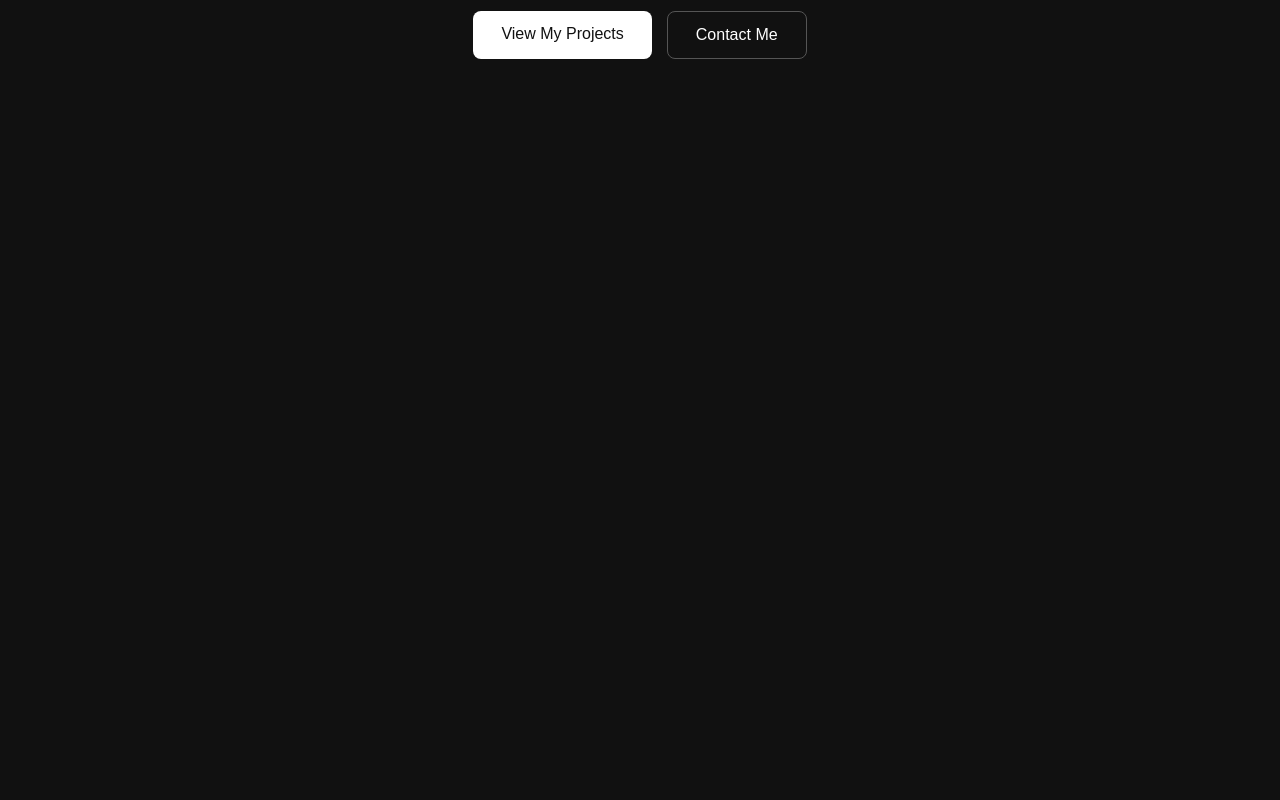
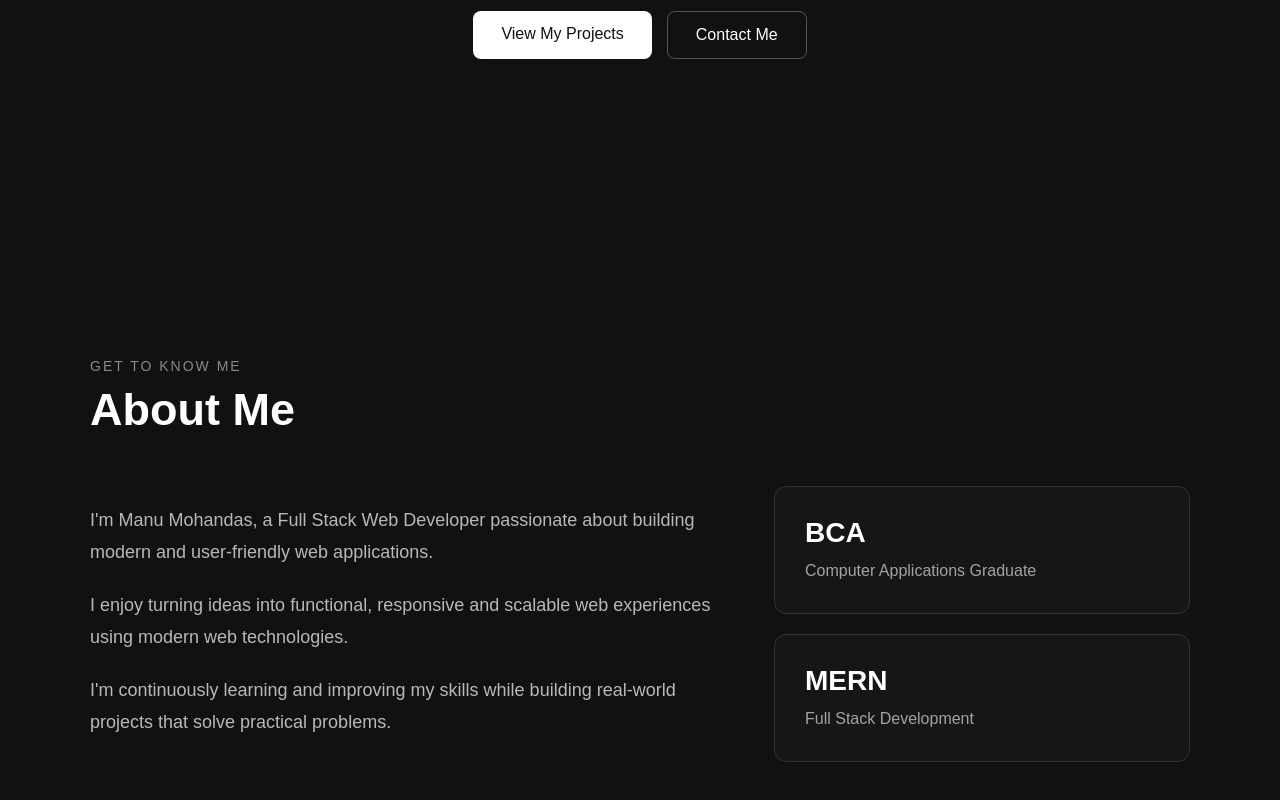
Before and after one commit to manumohan5665-prog/manu-portfolio, a React (Vite) app: page / in a window 1280 px wide. Shown: the part 556-1356 px from the top of the page. Before the commit the page ends 800 px from the top, so only its background shows below. Built offline with nearby package versions, Linux system fonts and the light colour scheme.

Commit message:
added about section

```diff
--- a/src/App.css
+++ b/src/App.css
@@ -18,16 +18,12 @@ body {
   display: flex;
   align-items: center;
   justify-content: space-between;
-
   padding: 0 60px;
-
   position: fixed;
   top: 0;
   left: 0;
-
   background: rgba(17, 17, 17, 0.9);
   backdrop-filter: blur(10px);
-
   z-index: 1000;
 }
 
@@ -50,7 +46,6 @@ body {
   color: white;
   text-decoration: none;
   font-size: 16px;
-
   transition: 0.3s;
 }
 
@@ -62,17 +57,12 @@ body {
 
 .hero {
   min-height: 100vh;
-
   display: flex;
   flex-direction: column;
-
   justify-content: center;
   align-items: center;
-
   text-align: center;
-
   padding: 120px 20px 60px;
-
   max-width: 900px;
   margin: 0 auto;
 }
@@ -97,12 +87,9 @@ body {
 
 .hero-description {
   max-width: 650px;
-
   font-size: 18px;
   line-height: 1.7;
-
   opacity: 0.7;
-
   margin-bottom: 35px;
 }
 
@@ -115,14 +102,10 @@ body {
 
 .btn {
   padding: 14px 28px;
-
   border-radius: 8px;
-
   text-decoration: none;
-
   font-size: 16px;
   font-weight: 500;
-
   transition: 0.3s;
 }
 
@@ -144,34 +127,84 @@ body {
   background: #222;
 }
 
+/* Common Section */
+
+.section {
+  padding: 100px 20px;
+}
+
+.section-container {
+  max-width: 1100px;
+  margin: 0 auto;
+}
+
+.section-label {
+  font-size: 14px;
+  text-transform: uppercase;
+  letter-spacing: 2px;
+  opacity: 0.5;
+  margin-bottom: 10px;
+}
+
+.section-title {
+  font-size: 45px;
+  margin: 0 0 50px;
+}
+
+/* About */
+
+.about-content {
+  display: grid;
+  grid-template-columns: 1.5fr 1fr;
+  gap: 60px;
+  align-items: start;
+}
+
+.about-text p {
+  font-size: 18px;
+  line-height: 1.8;
+  opacity: 0.7;
+  margin-bottom: 20px;
+}
+
+.about-cards {
+  display: grid;
+  gap: 20px;
+}
+
+.about-card {
+  border: 1px solid #333;
+  border-radius: 12px;
+  padding: 30px;
+  background: #161616;
+}
+
+.about-card h3 {
+  font-size: 28px;
+  margin: 0 0 10px;
+}
+
+.about-card p {
+  margin: 0;
+  opacity: 0.6;
+  line-height: 1.5;
+}
+
 /* Mobile Menu Button */
 
 .menu-button {
   display: none;
-
   background: none;
   border: none;
-
   color: white;
-
   font-size: 28px;
-
   cursor: pointer;
 }
 
 /* Mobile Menu */
 
 .mobile-menu {
-
-  /* position: absolute;
-  top: 70px;
-  right: 20px;
-  background: #111;
-  padding: 20px;
-  gap: 15px;
-  border-radius: 8px; */
   display: none;
-  /* flex-direction: column; */
 }
 
 .mobile-menu a {
@@ -195,29 +228,20 @@ body {
 
   .mobile-menu {
     position: absolute;
-
     top: 70px;
     left: 0;
-
     width: 100%;
-
     display: flex;
     flex-direction: column;
-
     background: #111;
-
     padding: 20px 0;
   }
 
   .mobile-menu a {
     color: white;
-
     text-decoration: none;
-
     text-align: center;
-
     padding: 15px;
-
     font-size: 18px;
   }
 
@@ -251,4 +275,20 @@ body {
     text-align: center;
   }
 
+  /* About */
+
+  .section {
+    padding: 80px 20px;
+  }
+
+  .section-title {
+    font-size: 36px;
+    margin-bottom: 35px;
+  }
+
+  .about-content {
+    grid-template-columns: 1fr;
+    gap: 40px;
+  }
+
 }
--- a/src/App.jsx
+++ b/src/App.jsx
@@ -1,12 +1,16 @@
 import Navbar from "./components/Navbar"
 import Hero from "./components/Hero"
+import About from "./components/About"
 import "./App.css"
 
 function App() {
   return (
     <>
       <Navbar />
+
       <Hero />
+
+      <About />
     </>
   )
 }
--- /dev/null
+++ b/src/components/About.jsx
@@ -0,0 +1,61 @@
+function About() {
+    return (
+        <section className="about section" id="about">
+
+            <div className="section-container">
+
+                <p className="section-label">
+                    Get To Know Me
+                </p>
+
+                <h2 className="section-title">
+                    About Me
+                </h2>
+
+                <div className="about-content">
+
+                    <div className="about-text">
+
+                        <p>
+                            I'm Manu Mohandas, a Full Stack Web Developer
+                            passionate about building modern and user-friendly
+                            web applications.
+                        </p>
+
+                        <p>
+                            I enjoy turning ideas into functional, responsive
+                            and scalable web experiences using modern web
+                            technologies.
+                        </p>
+
+                        <p>
+                            I'm continuously learning and improving my skills
+                            while building real-world projects that solve
+                            practical problems.
+                        </p>
+
+                    </div>
+
+                    <div className="about-cards">
+
+                        <div className="about-card">
+                            <h3>BCA</h3>
+                            <p>Computer Applications Graduate</p>
+                        </div>
+
+                        <div className="about-card">
+                            <h3>MERN</h3>
+                            <p>Full Stack Development</p>
+                        </div>
+
+                    </div>
+
+                </div>
+
+            </div>
+
+        </section>
+    )
+}
+
+export default About
```
